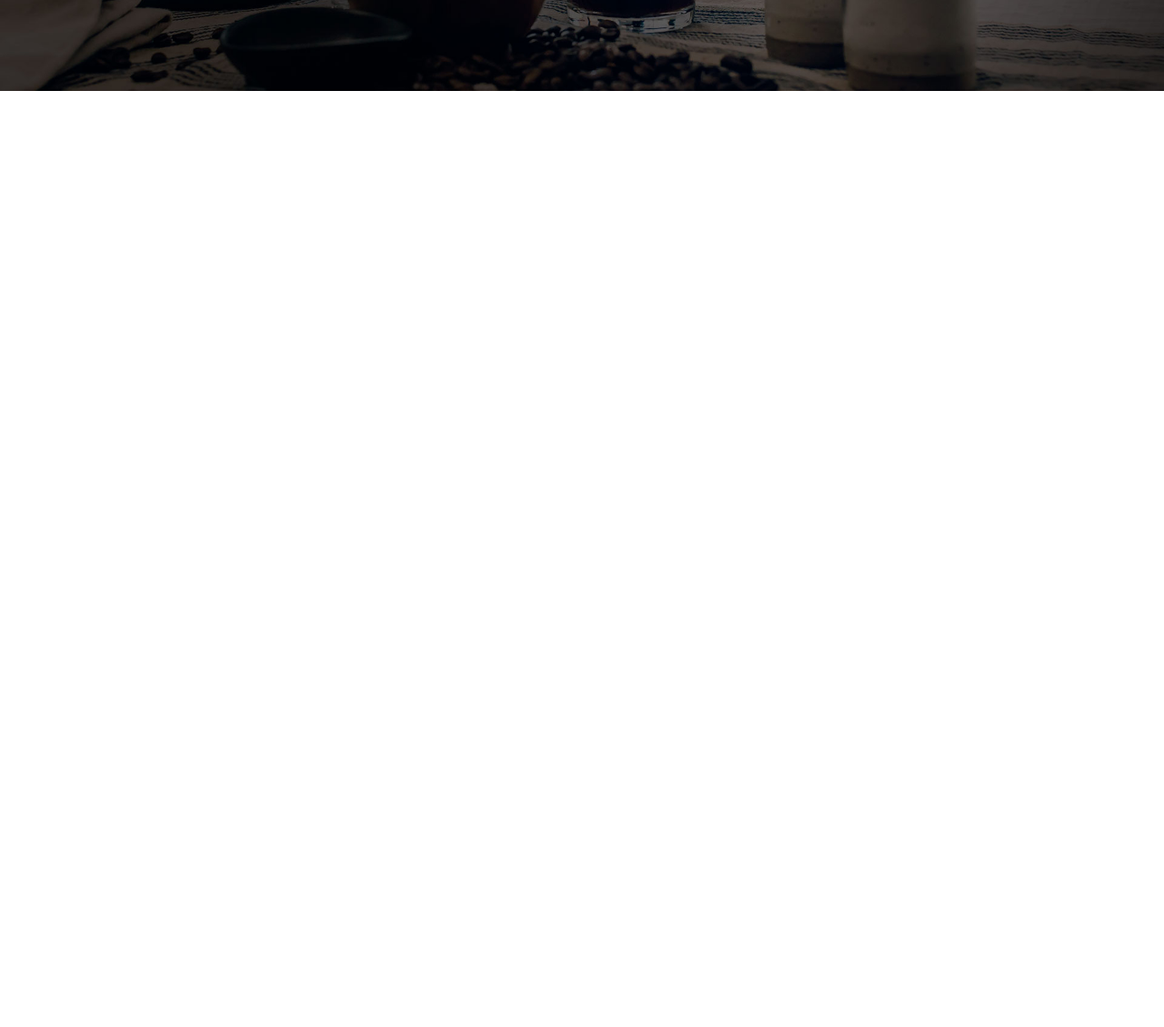
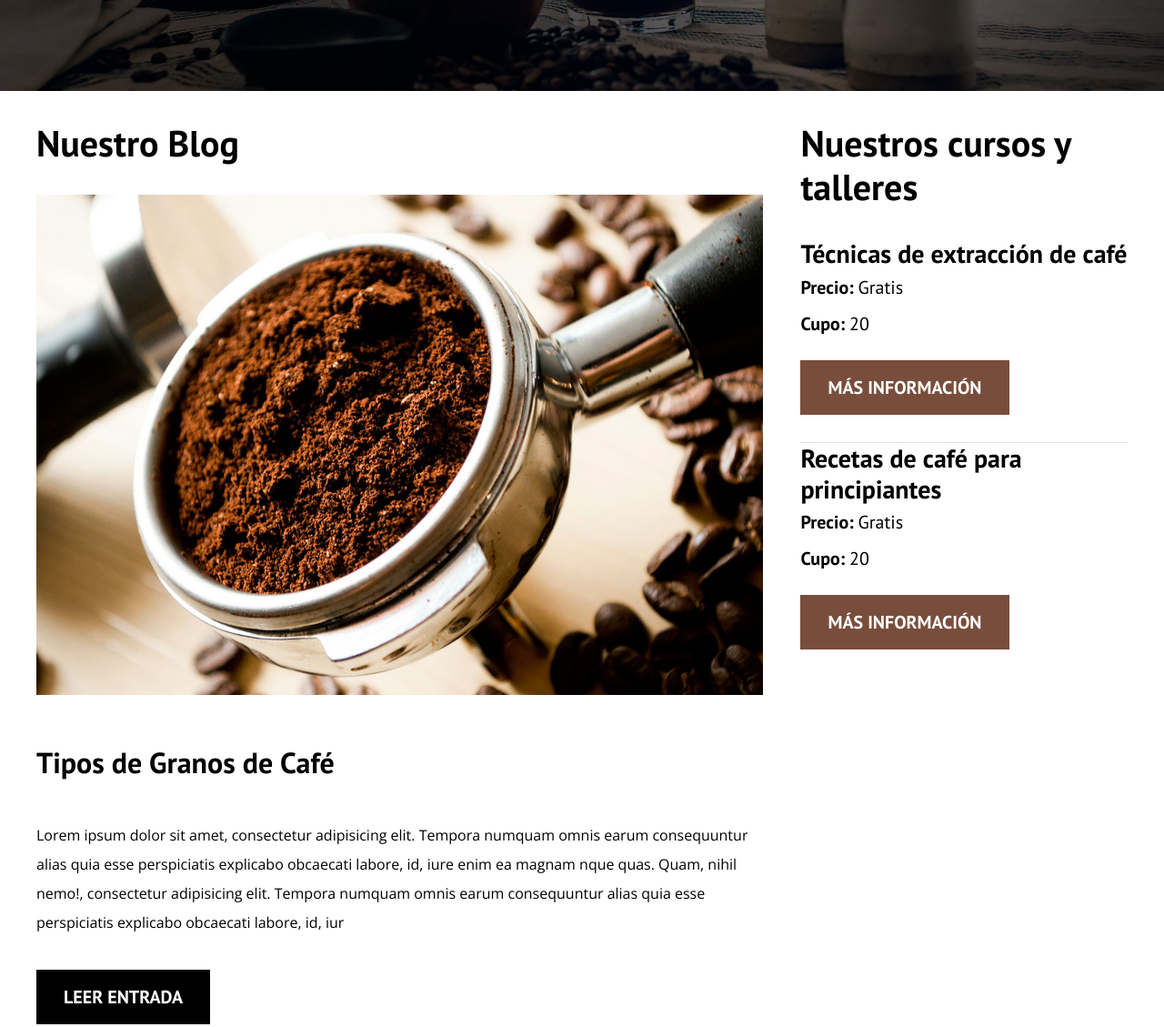
Before and after one commit to AlejandraBarrachina23/WEB-BlogCafe, a plain HTML site: page index.html in a window 1280 px wide. Shown: the part 500-1629 px from the top of the page at 91% size. Before the commit the page ends 800 px from the top, so only its background shows below. Drawn offline with nearby package versions, Linux system fonts and the light colour scheme.

Commit message:
Página Principal - Terminada

```diff
--- a/css/style.css
+++ b/css/style.css
@@ -16,10 +16,16 @@ html {
 
   }
 
+  img {
+
+    max-width:100%;
+  }
+
   .contenedor{
-
     max-width:1200px;
     margin: 0 auto;
+    width:95%;
+
   }
 
   h1,h2,h3,h4{
@@ -34,12 +40,14 @@ html {
 
   h2{
     font-size:4rem;
+    line-height: 1.2;
 }
 h3{
     font-size:3.2rem;
 }
 h4{
     font-size:2.8rem;
+    line-height: 1.2;
 }
 
 /**UTLIDADES*/
@@ -52,6 +60,42 @@ h4{
 .no-margin{
 
   margin:0;
+}
+
+
+.btn{
+
+  text-transform: uppercase;
+  text-decoration: none;
+  font-weight: 700;
+  background-color:;
+  text-align: center;
+  padding:1rem 3rem;
+  display: block;
+  color:#fff;
+  margin-top:2rem;
+  font-family: 'PT Sans', sans-serif;
+  font-size: 2rem;
+
+}
+
+.btn-primario{
+
+  background-color: #000 ;
+}
+
+.btn-secundario{
+
+  background-color:#784d3c;
+}
+
+@media(min-width:768px){
+
+  .btn{
+
+    display: inline-block;
+  }
+
 }
 
 /*HEADER*/
@@ -76,21 +120,21 @@ h4{
 
 }
 
-.site-header a {
+.site-header a, .site-header a {
 
   text-decoration: none;
   color:#fff;
 
 }
 
-.site-header h1{
+.site-header h1, ,site-header h1{
 
   text-align:center;
   font-weight: 400;
 
 }
 
-.site-header h1 span{
+.site-header h1 span, .site-header h1 span{
 
   font-weight: 700;
 }
@@ -102,6 +146,8 @@ h4{
   text-align:center;
   display: block;
   font-size:1.8rem;
+  text-decoration: none;
+  color:#fff;
 
 }
 
@@ -141,3 +187,103 @@ h4{
 
     font-size: 2.2rem;
   }
+
+  .contenido-principal{
+
+    display: flex;
+    flex-wrap: wrap;
+
+  }
+
+  .blog, .cursos {
+      flex-grow:0;
+      flex-shrink: 0;
+      flex-basis: 100%;
+  }
+
+  .cursos{
+    order:-1;
+  }
+
+  @media (min-width:768px){
+
+    .contenido-principal{
+      justify-content: space-between;
+    }
+
+    .blog{
+      flex-basis:66.6%;
+    }
+
+    .cursos{
+
+      flex-basis: calc(33.3% - 4rem);
+      order:2;
+    }
+  }
+
+  .entrada-blog{
+
+    margin-top: 1rem;
+    border-bottom:1px solid #e1e1e1;
+    padding-bottom: 1rem;
+  }
+.entrada-blog:last-of-type{
+
+  border:none;
+}
+
+/*CURSOS SIDE-BAR*/
+
+.cursos-lista{
+
+  list-style: none;
+  padding:0;
+}
+
+.curso{
+
+  padding-bottom:3rem;
+  border-bottom: 1px solid #e1e1e1;
+
+}
+
+.curso:last-of-type{
+  border:0;
+}
+
+.curso p{
+
+  font-family: 'PT Sans', sans-serif;
+  font-weight: 700;
+  font-size: 2rem;
+
+}
+
+.cursos p span{
+
+  font-weight: 400;
+}
+
+/*FOOTER*/
+
+.site-footer{
+
+  background-color:#000;
+  padding:3rem;
+  margin-top:4rem;
+}
+
+.site-footer p{
+
+  color:#fff;
+  font-size: 4rem;
+  font-weight: 400;
+  font-family: 'PT Sans', sans-serif;
+  text-align: center;
+}
+
+.site-footer p span{
+
+  font-weight: 700;
+}
--- a/index.html
+++ b/index.html
@@ -27,5 +27,73 @@
         </div>
     </div>
 </header>
+<div class="contenido-principal contenedor">
+    <main class="blog">
+    <h2>Nuestro Blog</h2>
+    <article class="entrada-blog">
+        <img src="img/blog1.jpg" alt="">
+        <div class="contenido-blog">
+            <h3>Tipos de Granos de Café</h3>
+            <p>Lorem ipsum dolor sit amet, consectetur adipisicing elit. Tempora numquam omnis earum consequuntur alias quia
+            esse perspiciatis explicabo obcaecati labore, id, iure enim ea magnam nque quas. Quam, nihil nemo!,
+            consectetur adipisicing elit. Tempora numquam omnis earum consequuntur alias quia
+            esse perspiciatis explicabo obcaecati labore, id, iur</p>
+            <a href="entrada.hmtl" class="btn btn-primario">Leer entrada</a>
+        </div>
+    </article>
+    <article class="entrada-blog">
+        <img src="img/blog2.jpg" alt="">
+        <div class="contenido-blog">
+            <h3>Tipos de Granos de Café</h3>
+            <p>Lorem ipsum dolor sit amet, consectetur adipisicing elit. Tempora numquam omnis earum consequuntur alias quia
+            esse perspiciatis explicabo obcaecati labore, id, iure enim ea magnam nque quas. Quam, nihil nemo!,
+            consectetur adipisicing elit. Tempora numquam omnis earum consequuntur alias quia
+            esse perspiciatis explicabo obcaecati labore, id, iur</p>
+            <a href="entrada.hmtl" class="btn btn-primario">Leer entrada</a>
+        </div>
+    </article>
+    <article class="entrada-blog">
+        <img src="img/blog3.jpg" alt="">
+        <div class="contenido-blog">
+            <h3>Beneficios del café</h3>
+            <p>Lorem ipsum dolor sit amet, consectetur adipisicing elit. Tempora numquam omnis earum consequuntur alias quia
+            esse perspiciatis explicabo obcaecati labore, id, iure enim ea magnam nque quas. Quam, nihil nemo!,
+            consectetur adipisicing elit. Tempora numquam omnis earum consequuntur alias quia
+            esse perspiciatis explicabo obcaecati labore, id, iur</p>
+            <a href="entrada.hmtl" class="btn btn-primario">Leer entrada</a>
+        </div>
+    </article>
+</main>
+        <aside class="cursos">
+            <h2>Nuestros cursos y talleres</h2>
+            <ul class="cursos-lista">
+                <li class="curso">
+                <h4 class="no-margin">Técnicas de extracción de café</h4>
+                <p class="no-margin">Precio: <span>Gratis</span></p>
+                <p class="no-margin">Cupo: <span>20</span></p>
+                <a href="cursos.html" class="btn btn-secundario">Más información</a>
+            </li>
+                <li class="curso">
+                    <h4 class="no-margin">Recetas de café para principiantes</h4>
+                <p class="no-margin">Precio: <span>Gratis</span></p>
+                <p class="no-margin">Cupo: <span>20</span></p>
+                <a href="cursos.html" class="btn btn-secundario">Más información</a>
+            </li>
+            </ul>
+        </aside>
+</div>
+<footer class="site-footer">
+    <div class="contenedor">
+        <div class="barra">
+            <p class="no-margin">Blog<span>DeCafé</span></p>
+            <nav class="navegacion">
+                <a href="nostros.html">Nosotros</a>
+                <a href="cursos.html">Cursos</a>
+                <a href="contactos.html">Contacto</a>
+            </nav>
+        </div>
+    </div>
+
+</footer>
 </body>
 </html>
```
